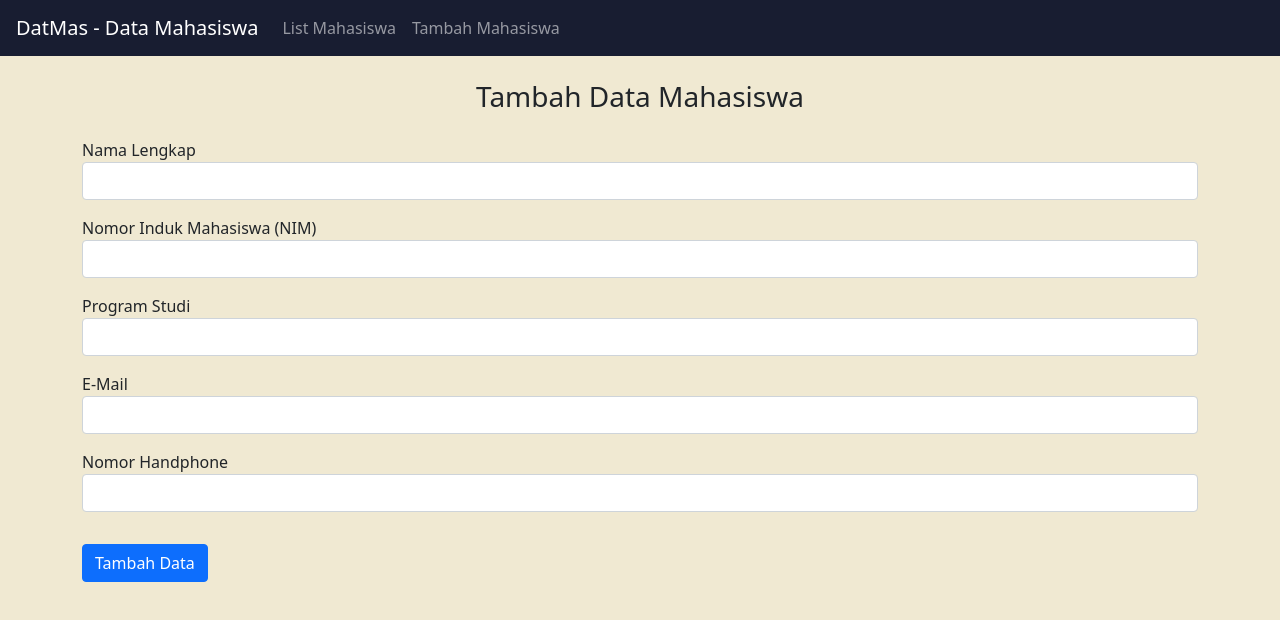
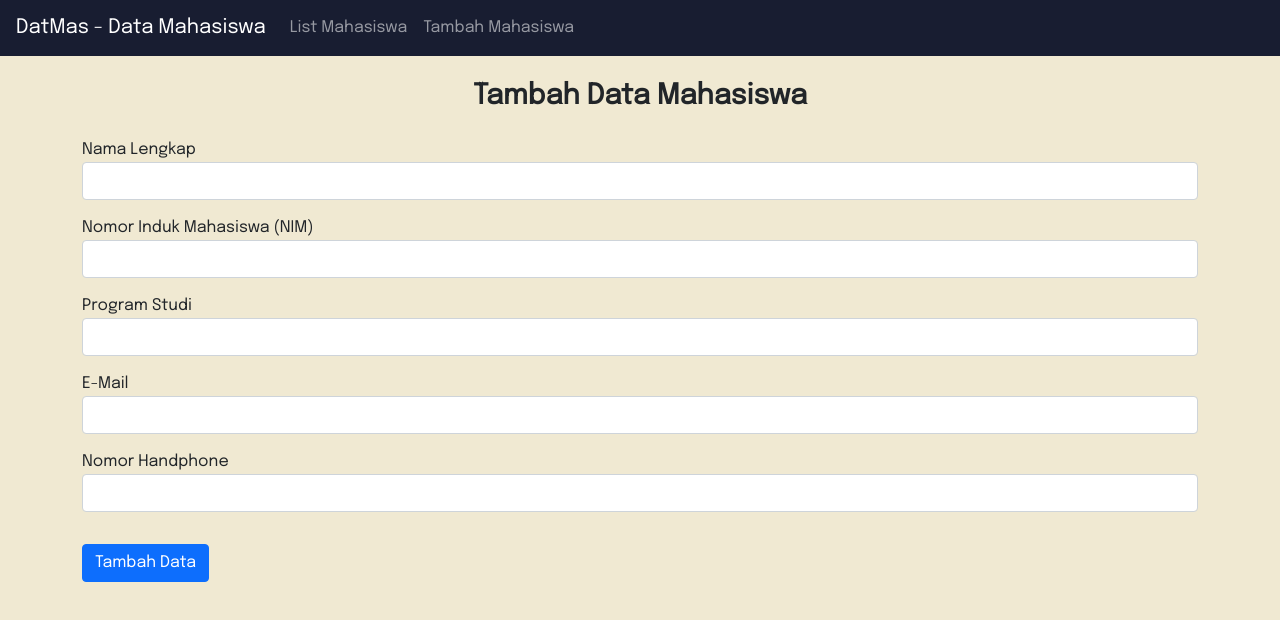
Before and after one commit to mufidussani/paw-kelompok-1, a React (Create React App) app in the folder client/: page /add in a window 1280 px wide. Shown: the top 620 px of the page. Built offline with nearby package versions, Linux system fonts and the light colour scheme.

Commit message:
adding some styling in client

```diff
--- a/client/public/index.html
+++ b/client/public/index.html
@@ -1,15 +1,14 @@
 <!DOCTYPE html>
 <html lang="en">
+
 <head>
   <meta charset="utf-8" />
   <link rel="icon" href="%PUBLIC_URL%/favicon.ico" />
   <meta name="viewport" content="width=device-width, initial-scale=1" />
   <meta name="theme-color" content="#000000" />
-    <meta
-      name="description"
-      content="Web site created using create-react-app"
-    />
+  <meta name="description" content="Web site created using create-react-app" />
   <link rel="apple-touch-icon" href="%PUBLIC_URL%/logo192.png" />
+  <link rel="stylesheet" href="https://fonts.googleapis.com/css?family=Epilogue">
   <!--
       manifest.json provides metadata used when your web app is installed on a
       user's mobile device or desktop. See https://developers.google.com/web/fundamentals/web-app-manifest/
@@ -26,7 +25,8 @@
     -->
   <title>DatMas - Data Mahasiswa</title>
 </head>
-  <body style="background-color: #F0E9D2">
+
+<body style="background-color: #F0E9D2; font-family: 'Epilogue', serif;">
   <noscript>You need to enable JavaScript to run this app.</noscript>
   <div id="root"></div>
   <!--
@@ -39,8 +39,15 @@
       To begin the development, run `npm start` or `yarn start`.
       To create a production bundle, use `npm run build` or `yarn build`.
     -->
-    <script src="https://code.jquery.com/jquery-3.2.1.slim.min.js" integrity="sha384-KJ3o2DKtIkvYIK3UENzmM7KCkRr/rE9/Qpg6aAZGJwFDMVNA/GpGFF93hXpG5KkN" crossorigin="anonymous"></script>
-<script src="https://cdnjs.cloudflare.com/ajax/libs/popper.js/1.12.9/umd/popper.min.js" integrity="sha384-ApNbgh9B+Y1QKtv3Rn7W3mgPxhU9K/ScQsAP7hUibX39j7fakFPskvXusvfa0b4Q" crossorigin="anonymous"></script>
-<script src="https://maxcdn.bootstrapcdn.com/bootstrap/4.0.0/js/bootstrap.min.js" integrity="sha384-JZR6Spejh4U02d8jOt6vLEHfe/JQGiRRSQQxSfFWpi1MquVdAyjUar5+76PVCmYl" crossorigin="anonymous"></script>
+  <script src="https://code.jquery.com/jquery-3.2.1.slim.min.js"
+    integrity="sha384-KJ3o2DKtIkvYIK3UENzmM7KCkRr/rE9/Qpg6aAZGJwFDMVNA/GpGFF93hXpG5KkN"
+    crossorigin="anonymous"></script>
+  <script src="https://cdnjs.cloudflare.com/ajax/libs/popper.js/1.12.9/umd/popper.min.js"
+    integrity="sha384-ApNbgh9B+Y1QKtv3Rn7W3mgPxhU9K/ScQsAP7hUibX39j7fakFPskvXusvfa0b4Q"
+    crossorigin="anonymous"></script>
+  <script src="https://maxcdn.bootstrapcdn.com/bootstrap/4.0.0/js/bootstrap.min.js"
+    integrity="sha384-JZR6Spejh4U02d8jOt6vLEHfe/JQGiRRSQQxSfFWpi1MquVdAyjUar5+76PVCmYl"
+    crossorigin="anonymous"></script>
 </body>
+
 </html>
--- a/client/src/components/AddMahasiswa.jsx
+++ b/client/src/components/AddMahasiswa.jsx
@@ -69,9 +69,9 @@ class AddMahasiswa extends Component {
 
     render() {
         return (
-            <div className="animate__animated animate__fadeInUp">
+            <div className="animate__animated animate__slideInUp" style={{position:'fixed', width:'100%'}}>
                 <div className="container">
-                    <h3 style={{ textAlign: 'center' }}>Tambah Data Mahasiswa</h3>
+                    <h3 style={{ textAlign: 'center', fontWeight: 'bold' }}>Tambah Data Mahasiswa</h3>
                     <form onSubmit={this.onSubmit}>
                         <div className="form-group">
                             <label style={{ marginTop: '1rem' }}>Nama Lengkap</label>
--- a/client/src/components/EditMahasiswa.jsx
+++ b/client/src/components/EditMahasiswa.jsx
@@ -91,7 +91,7 @@ class EditMahasiswa extends Component {
         return (
             <div className="animate__animated animate__slideInLeft">
                 <div className="container">
-                    <h3 style={{ textAlign: 'center' }}>Perbarui Data Mahasiswa</h3>
+                    <h3 style={{ textAlign: 'center', fontWeight: 'bold'}}>Perbarui Data Mahasiswa</h3>
                     <form onSubmit={this.onSubmit}>
                         <div className="form-group">
                             <label style={{ marginTop: '1rem' }}>Nama Lengkap</label>
--- a/client/src/components/MahasiswaList.jsx
+++ b/client/src/components/MahasiswaList.jsx
@@ -47,9 +47,9 @@ class MahasiswaList extends Component {
 
     render() {
         return (
-            <div className="animate__animated animate__fadeInDown">
+            <div className="animate__animated animate__fadeInDown animate__delay-1s">
                 <div className="table" style={{ paddingLeft: '1rem', paddingRight: '1rem' }}>
-                    <h3 style={{ textAlign: 'center', paddingBottom: '2rem' }}>Data Mahasiswa</h3>
+                    <h3 style={{ textAlign: 'center', paddingBottom: '2rem', fontWeight: 'bold' }}>Data Mahasiswa</h3>
                     <table className="table" style={{ align: 'center' }}>
                         <thead className="thead-dark">
                             <tr>
```
Lines whose indentation alone changed are shown as unchanged.
